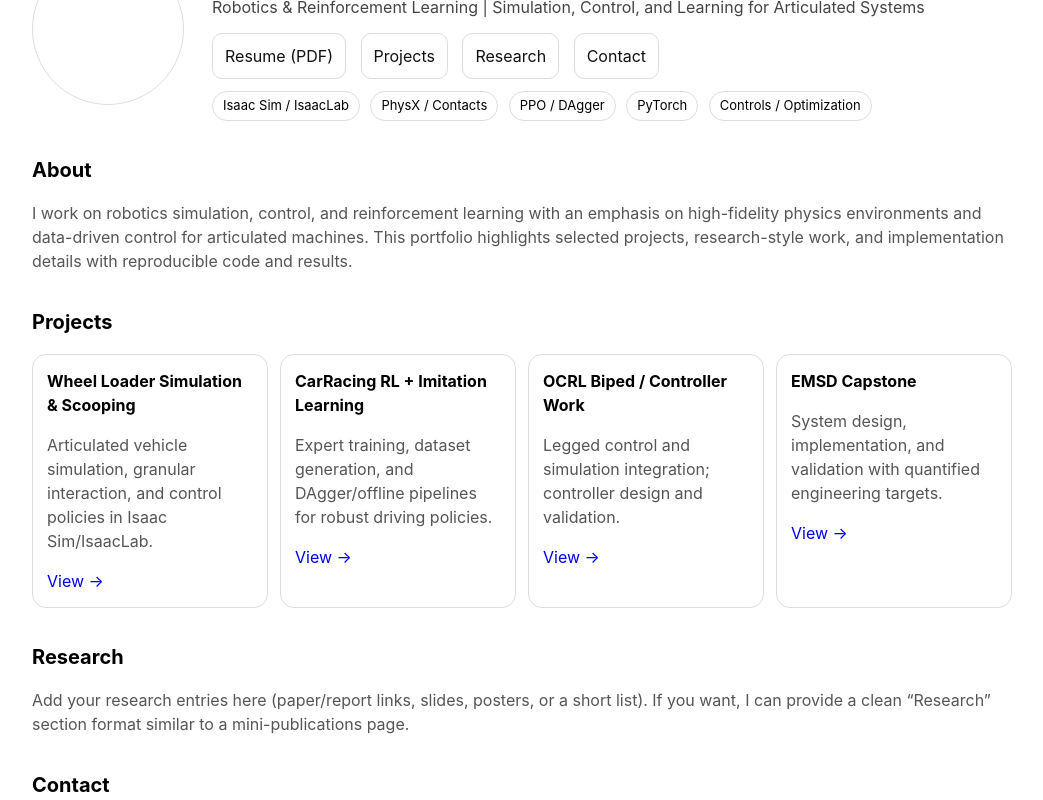
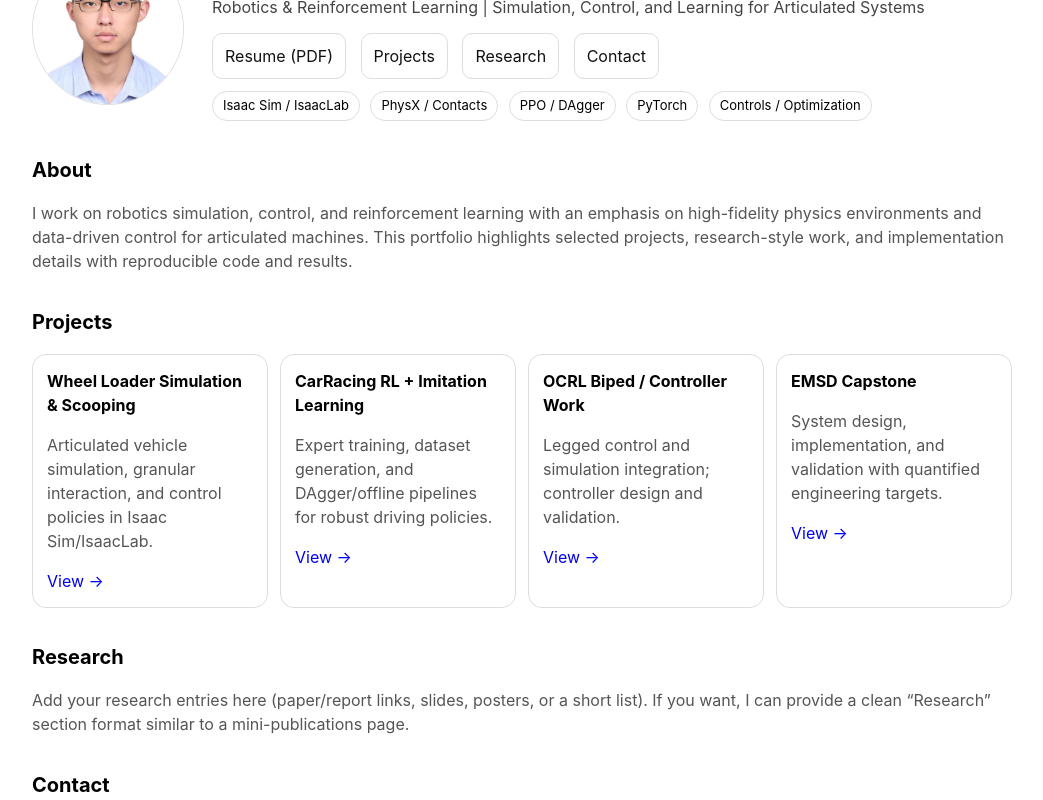
Before and after one commit to LucaZRY/LucaZRY, a plain HTML site: page index.html in a window 1280 px wide. Shown: the part 98-898 px from the top of the page, without its empty margins (118-1161 px from the left). Drawn offline with Linux system fonts and the light colour scheme.

Commit message:
image name

```diff
--- a/index.html
+++ b/index.html
@@ -29,7 +29,7 @@
     <!-- HERO -->
     <div class="top">
       <!-- Update this filename to match your actual photo -->
-      <img class="photo" src="assets/images/headshot.jpg" alt="Lucas Zhou headshot">
+      <img class="photo" src="assets/images/headshot.png" alt="Lucas Zhou headshot">
 
       <div>
         <h1>Lucas Zhou</h1>
```
